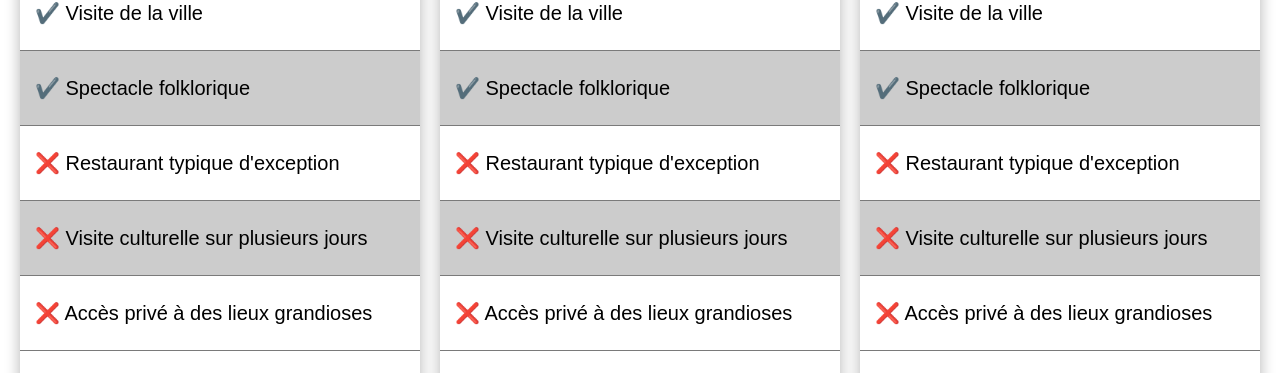
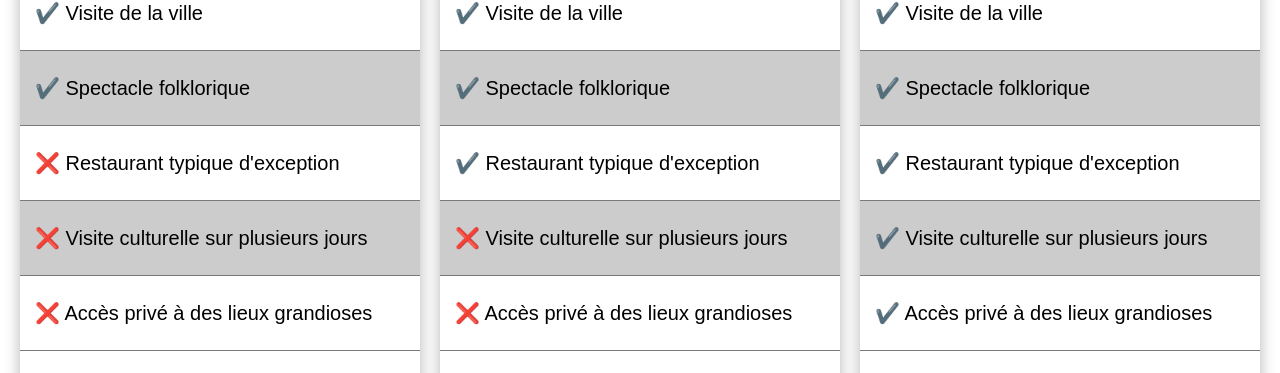
Before and after one commit to houa-imad/Houa-imad.github.io, a plain HTML site: page Kyoto/index.html in a window 1280 px wide. Shown: the part 5056-5429 px from the top of the page. Drawn offline with Linux system fonts and the light colour scheme; a web font is replaced by a local one.

Commit message:
maj icônes cartes

```diff
--- a/Kyoto/index.html
+++ b/Kyoto/index.html
@@ -98,7 +98,7 @@
                     <p>✔️ Visite de châteaux</p>
                     <p>✔️ Visite de la ville </p>
                     <p>✔️ Spectacle folklorique</p>
-                    <p>❌ Restaurant typique d'exception</p>
+                    <p>✔️ Restaurant typique d'exception</p>
                     <p>❌ Visite culturelle sur plusieurs jours</p>
                     <p>❌ Accès privé à des lieux grandioses</p>
                     <a href="">Réservez un guide </a>
@@ -109,9 +109,9 @@
                     <p>✔️ Visite de châteaux</p>
                     <p>✔️ Visite de la ville </p>
                     <p>✔️ Spectacle folklorique</p>
-                    <p>❌ Restaurant typique d'exception</p>
-                    <p>❌ Visite culturelle sur plusieurs jours</p>
-                    <p>❌ Accès privé à des lieux grandioses</p>
+                    <p>✔️ Restaurant typique d'exception</p>
+                    <p>✔️ Visite culturelle sur plusieurs jours</p>
+                    <p>✔️ Accès privé à des lieux grandioses</p>
                     <a href="">Réservez un guide </a>
                 </div>
             </div>
```
